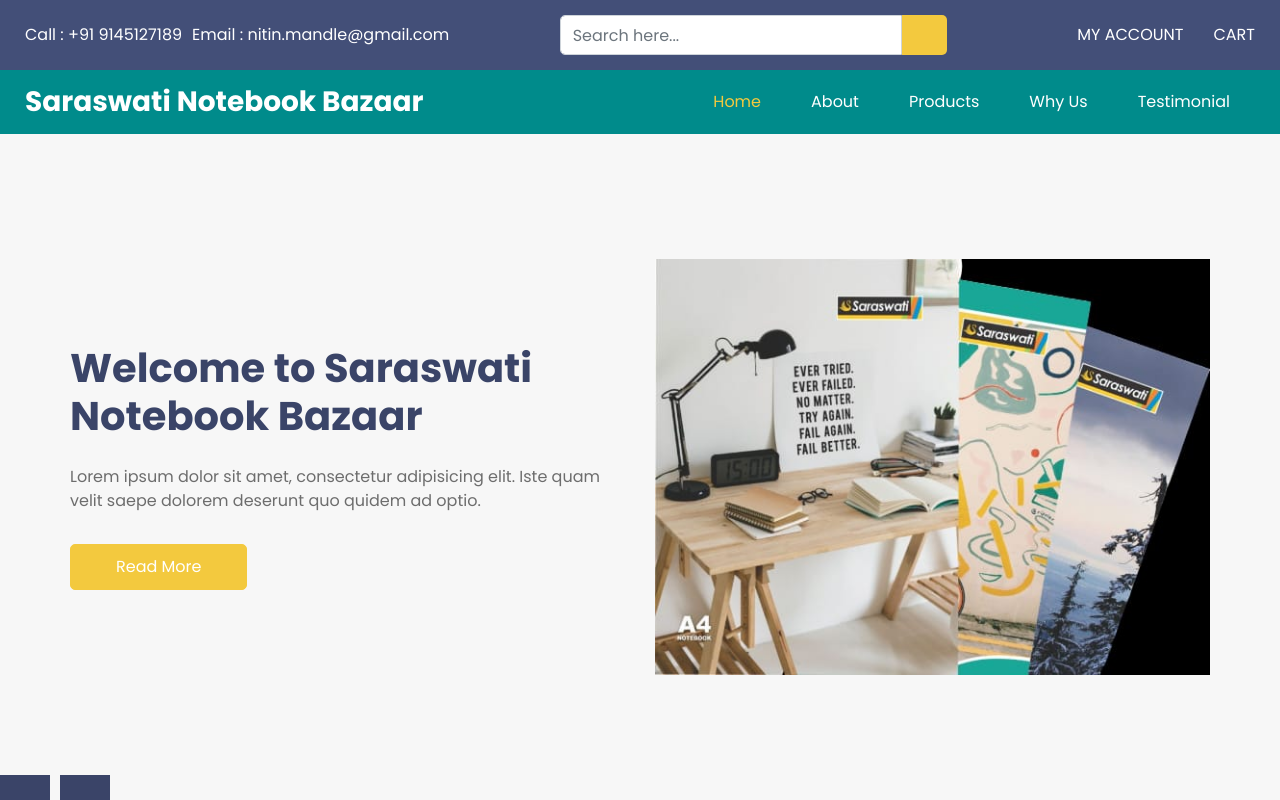
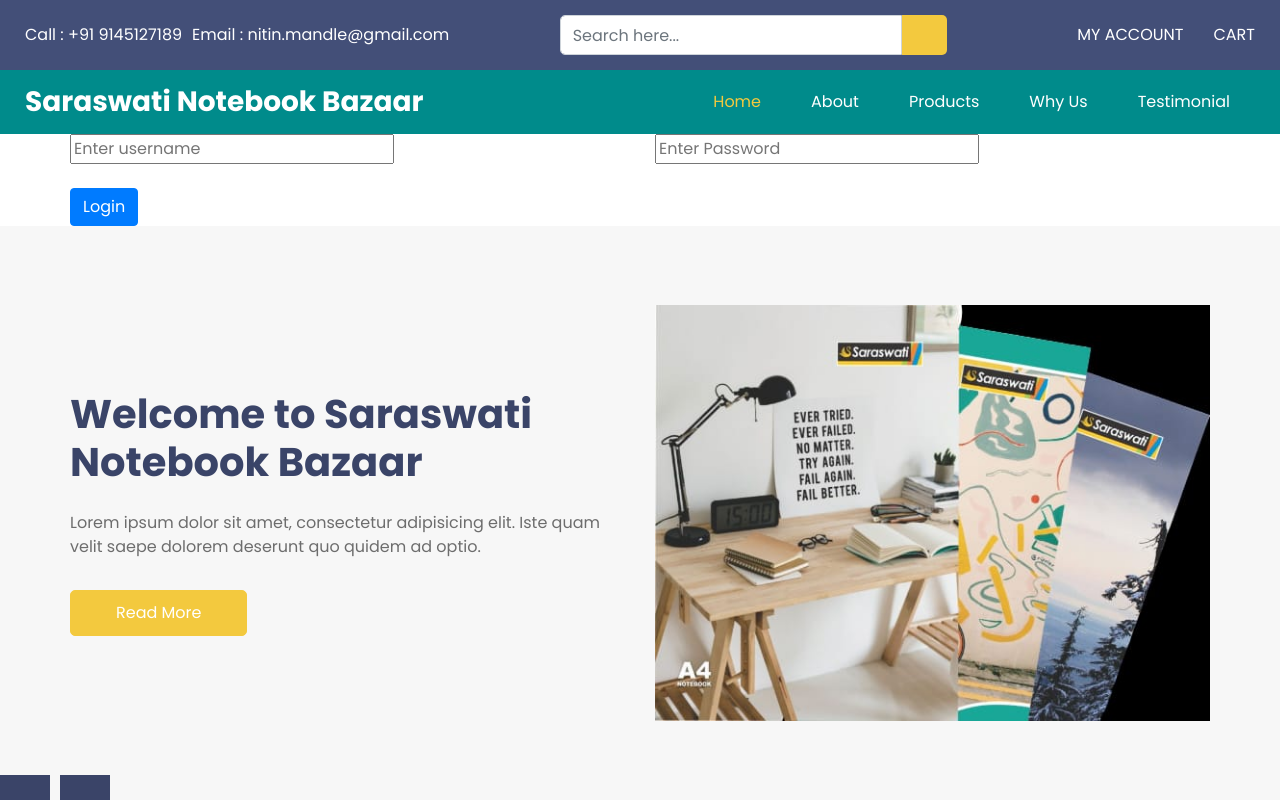
Before and after one commit to aniket947/BooksBazar, an Angular app: page / in a window 1280 px wide. Shown: the top 800 px of the page. Built offline with nearby package versions, Linux system fonts and the light colour scheme; some icons are missing.

Commit message:
#100003 - Created login Functionality

```diff
--- /dev/null
+++ b/src/app/Services/login.service.ts
@@ -0,0 +1,12 @@
+import { Injectable } from '@angular/core';
+import { Subject } from 'rxjs';
+
+@Injectable({
+  providedIn: 'root'
+})
+export class LoginService {
+
+  constructor() { }
+
+  userLoginName = new Subject();
+}
--- a/src/app/app.component.html
+++ b/src/app/app.component.html
@@ -20,7 +20,8 @@
   <!-- <link rel="stylesheet" type="text/css" href="../assets/css/bootstrap.css" /> -->
 
   <!-- fonts style -->
-  <link href="https://fonts.googleapis.com/css?family=Poppins:400,700&display=swap" rel="stylesheet"> <!-- range slider -->
+  <link href="https://fonts.googleapis.com/css?family=Poppins:400,700&display=swap" rel="stylesheet">
+  <!-- range slider -->
 
   <!-- font awesome style -->
   <!-- <link href="./../assets/css/font-awesome.min.css" rel="stylesheet" /> -->
@@ -37,6 +38,7 @@
   <div class="hero_area">
     <!-- header section strats -->
     <app-header></app-header>
+    <app-login></app-login>
     <!-- end header section -->
     <!-- slider section -->
     <section class="slider_section ">
@@ -51,7 +53,8 @@
                       Welcome to Saraswati Notebook Bazaar
                     </h1>
                     <p>
-                      Lorem ipsum dolor sit amet, consectetur adipisicing elit. Iste quam velit saepe dolorem deserunt quo quidem ad optio.
+                      Lorem ipsum dolor sit amet, consectetur adipisicing elit. Iste quam velit saepe dolorem deserunt
+                      quo quidem ad optio.
                     </p>
                     <a href="">
                       Read More
@@ -75,7 +78,8 @@
                       Welcome to our shop
                     </h1>
                     <p>
-                      Lorem ipsum dolor sit amet, consectetur adipisicing elit. Iste quam velit saepe dolorem deserunt quo quidem ad optio.
+                      Lorem ipsum dolor sit amet, consectetur adipisicing elit. Iste quam velit saepe dolorem deserunt
+                      quo quidem ad optio.
                     </p>
                     <a href="">
                       Read More
@@ -99,7 +103,8 @@
                       Welcome to our shop
                     </h1>
                     <p>
-                      Lorem ipsum dolor sit amet, consectetur adipisicing elit. Iste quam velit saepe dolorem deserunt quo quidem ad optio.
+                      Lorem ipsum dolor sit amet, consectetur adipisicing elit. Iste quam velit saepe dolorem deserunt
+                      quo quidem ad optio.
                     </p>
                     <a href="">
                       Read More
@@ -123,7 +128,7 @@
           <a class="carousel-control-next" href="#customCarousel1" role="button" data-slide="next">
             <i class="fa fa-angle-right" aria-hidden="true"></i>
             <span class="sr-only">Next</span>
-            </a>
+          </a>
         </div>
       </div>
     </section>
@@ -150,7 +155,8 @@
               </h2>
             </div>
             <p>
-              We are Providing best Notebooks to our students, which includes all types of notbooks which are needed for students, such as one liner, double liner, Graph books, Drawing books etc.
+              We are Providing best Notebooks to our students, which includes all types of notbooks which are needed for
+              students, such as one liner, double liner, Graph books, Drawing books etc.
             </p>
             <a href="">
               Read More
--- a/src/app/header/header.component.html
+++ b/src/app/header/header.component.html
@@ -22,11 +22,12 @@
             <i class="fa fa-search" aria-hidden="true"></i>
           </button>
         </form>
+
         <div class="user_option_box">
           <a href="" class="account-link">
             <i class="fa fa-user" aria-hidden="true"></i>
             <span>
-                My Account
+              My Account{{loginName}}
             </span>
           </a>
           <a href="" class="cart-link">
@@ -49,7 +50,8 @@
           </span>
         </a>
 
-          <button class="navbar-toggler" type="button" data-toggle="collapse" data-target="#navbarSupportedContent" aria-controls="navbarSupportedContent" aria-expanded="false" aria-label="Toggle navigation">
+        <button class="navbar-toggler" type="button" data-toggle="collapse" data-target="#navbarSupportedContent"
+          aria-controls="navbarSupportedContent" aria-expanded="false" aria-label="Toggle navigation">
           <span class=""> </span>
         </button>
 
--- a/src/app/header/header.component.ts
+++ b/src/app/header/header.component.ts
@@ -1,4 +1,5 @@
 import { Component, OnInit } from '@angular/core';
+import { LoginService } from '../Services/login.service';
 
 @Component({
   selector: 'app-header',
@@ -6,12 +7,17 @@
   styleUrls: ['./header.component.css']
 })
 export class HeaderComponent implements OnInit {
+  loginName: any;
 
-  constructor() { }
+  constructor(private _loginService: LoginService) {
+  }
 
   ngOnInit(): void {
+    this._loginService.userLoginName.subscribe((loginUserName: any) => {
+      this.loginName = loginUserName;
+    })
   }
 
-  isAdminLogin:boolean=true;
+  isAdminLogin: boolean = true;
 
 }
--- /dev/null
+++ b/src/app/login/login.component.html
@@ -0,0 +1,15 @@
+<form [formGroup]="loginForm" (ngSubmit)="onSubmit()">
+    <div formGroupName="userDetails">
+        <div class="container">
+            <div class="row">
+                <div class="col-md-6">
+                    <input type="text" placeholder="Enter username" formControlName="userName">
+                </div>
+                <div class="col-md-6">
+                    <input type="text" placeholder="Enter Password" formControlName="password">
+                </div>
+            </div><br>
+            <button class="btn btn-primary" (click)="userNameHeader()">Login</button>
+        </div>
+    </div>
+</form>
--- /dev/null
+++ b/src/app/login/login.component.ts
@@ -0,0 +1,33 @@
+import { Component, OnInit } from '@angular/core';
+import { FormControl, FormGroup } from '@angular/forms';
+import { LoginService } from '../Services/login.service';
+
+@Component({
+  selector: 'app-login',
+  templateUrl: './login.component.html',
+  styleUrls: ['./login.component.css']
+})
+export class LoginComponent implements OnInit {
+  loginForm: any = FormGroup
+  loginName: any
+
+  constructor(private _loginService: LoginService) { }
+
+  ngOnInit(): void {
+    this.loginForm = new FormGroup({
+      'userDetails': new FormGroup({
+        'userName': new FormControl(null),
+        'password': new FormControl(null),
+      }),
+    })
+  }
+
+  onSubmit() {
+    console.log(this.loginForm)
+  }
+
+  userNameHeader() {
+    this._loginService.userLoginName.next(this.loginForm.value.userDetails.userName);
+  }
+
+}
```
Also changed, not shown: src/app/app.module.ts (+7 -2 lines), src/app/login/login.component.css (added), 2 other files (tests, documents, lock files or other folders). Lines whose indentation alone changed are shown as unchanged.
